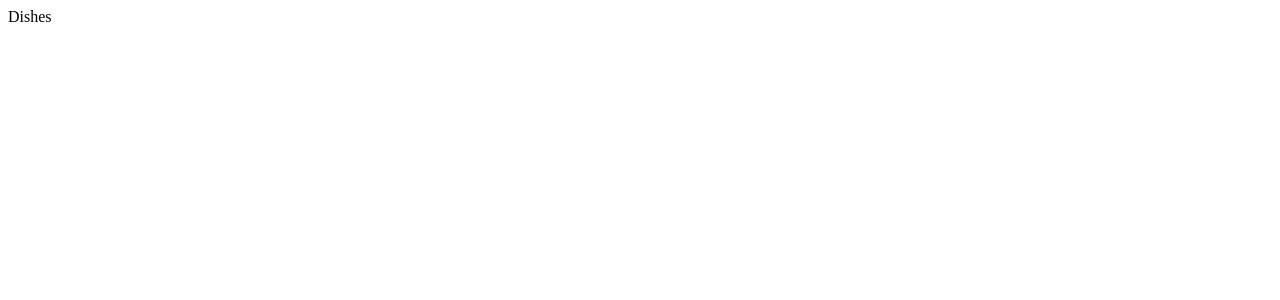
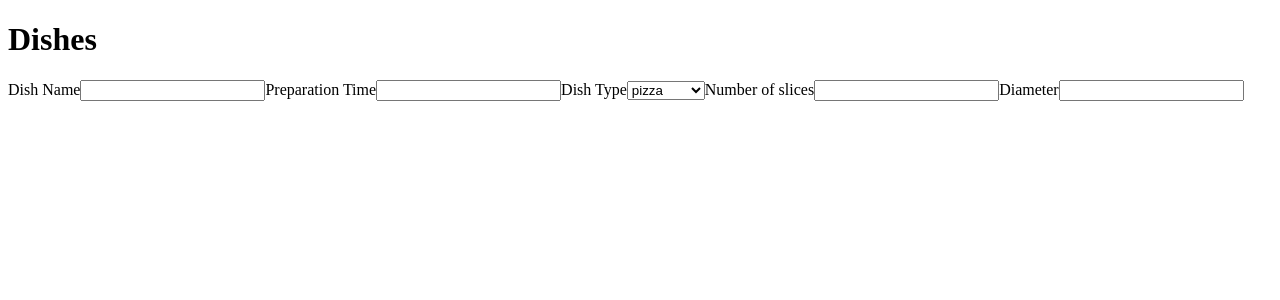
Before and after one commit to doniurek/dishes-form, a React (Vite) app: page / in a window 1280 px wide. Shown: the top 300 px of the page. Built offline with nearby package versions, Linux system fonts and the light colour scheme.

Commit message:
Add Formik and form draft

```diff
--- a/package.json
+++ b/package.json
@@ -10,6 +10,7 @@
     "preview": "vite preview"
   },
   "dependencies": {
+    "formik": "^2.2.9",
     "react": "^18.2.0",
     "react-dom": "^18.2.0"
   },
--- a/src/App.jsx
+++ b/src/App.jsx
@@ -1,3 +1,55 @@
+import { Formik, Form, Field } from 'formik'
+
 export default function App() {
-  return "Dishes"
+  return (
+    <div>
+      <h1>Dishes</h1>
+      <Formik
+       initialValues={{
+        name: '',
+        preparation_time: '',
+        type: 'pizza'
+        }}
+      >
+        {(props) => (
+          <Form>
+            <label htmlFor='name'>Dish Name</label>
+            <Field name='name' type='text' required />
+
+            <label htmlFor='preparation_time'>Preparation Time</label>
+            <Field name='preparation_time' type='text' required />
+
+            <label htmlFor='type'>Dish Type</label>
+            <Field name='type' as='select' required>
+              <option value='pizza'>pizza</option>
+              <option value='soup'>soup</option>
+              <option value='sandwich'>sandwich</option>
+            </Field>
+
+            {
+              (props.values.type == 'pizza') ? (
+                <>
+                  <label htmlFor='no_of_slices'>Number of slices</label>
+                  <Field name='no_of_slices' type='number' min='1'/>
+
+                  <label htmlFor='diameter'>Diameter</label>
+                  <Field name='diameter' type='number' step='any'/>
+                </>
+              ) : (props.values.type == 'soup') ? (
+                <>
+                  <label htmlFor='spiciness_scale'>Spiciness scale</label>
+                  <Field name='spiciness_scale' type='range' min='1' max='10'/>
+                </>
+              ) : (
+                <>
+                  <label htmlFor='slices_of_bread'>Slices of bread</label>
+                  <Field name='slices_of_bread' type='number' min='1'/>
+                </>
+              )
+            }
+          </Form>
+        )}
+      </Formik>
+    </div>
+  )
 }
```
Also changed, not shown: 1 other file (tests, documents, lock files or other folders).
